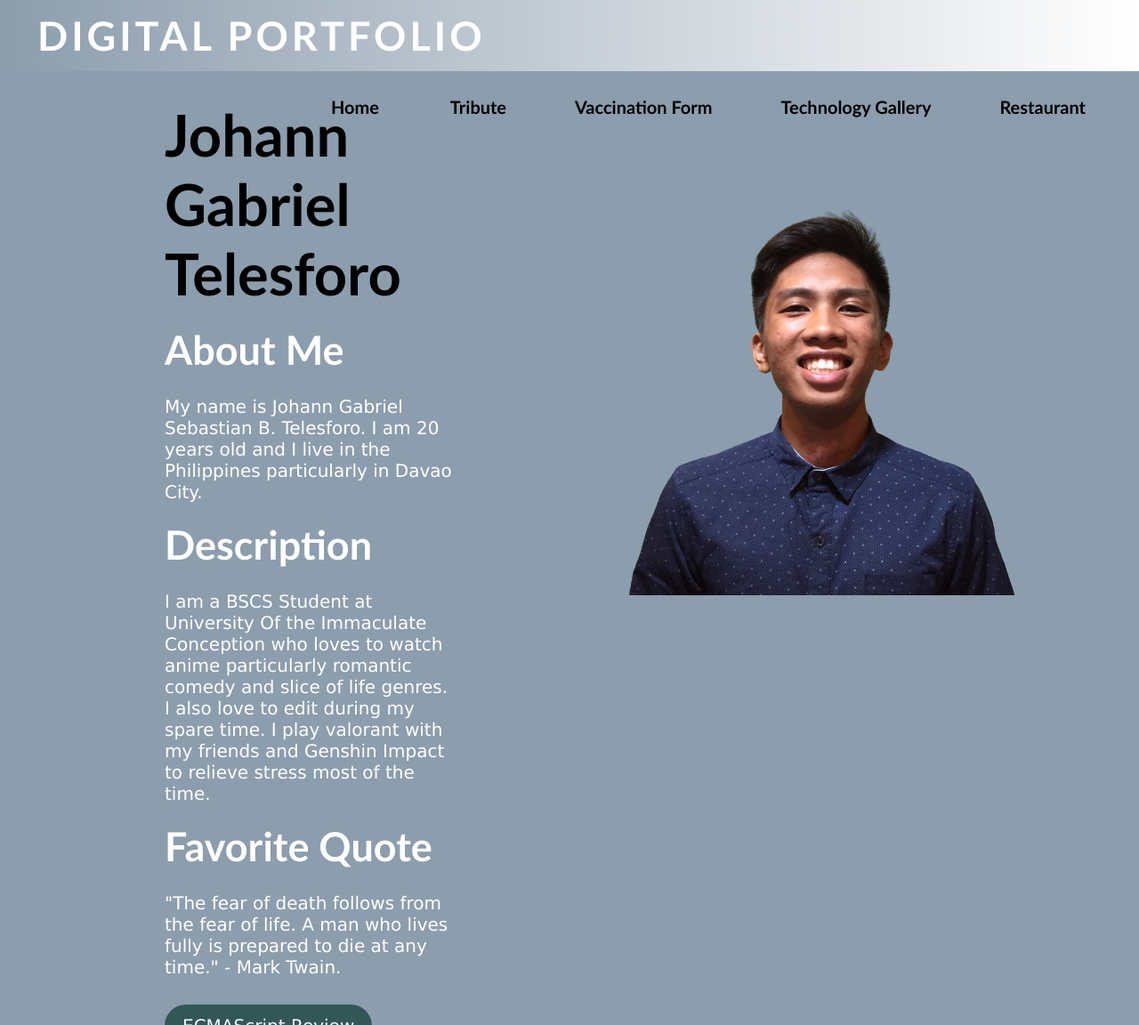
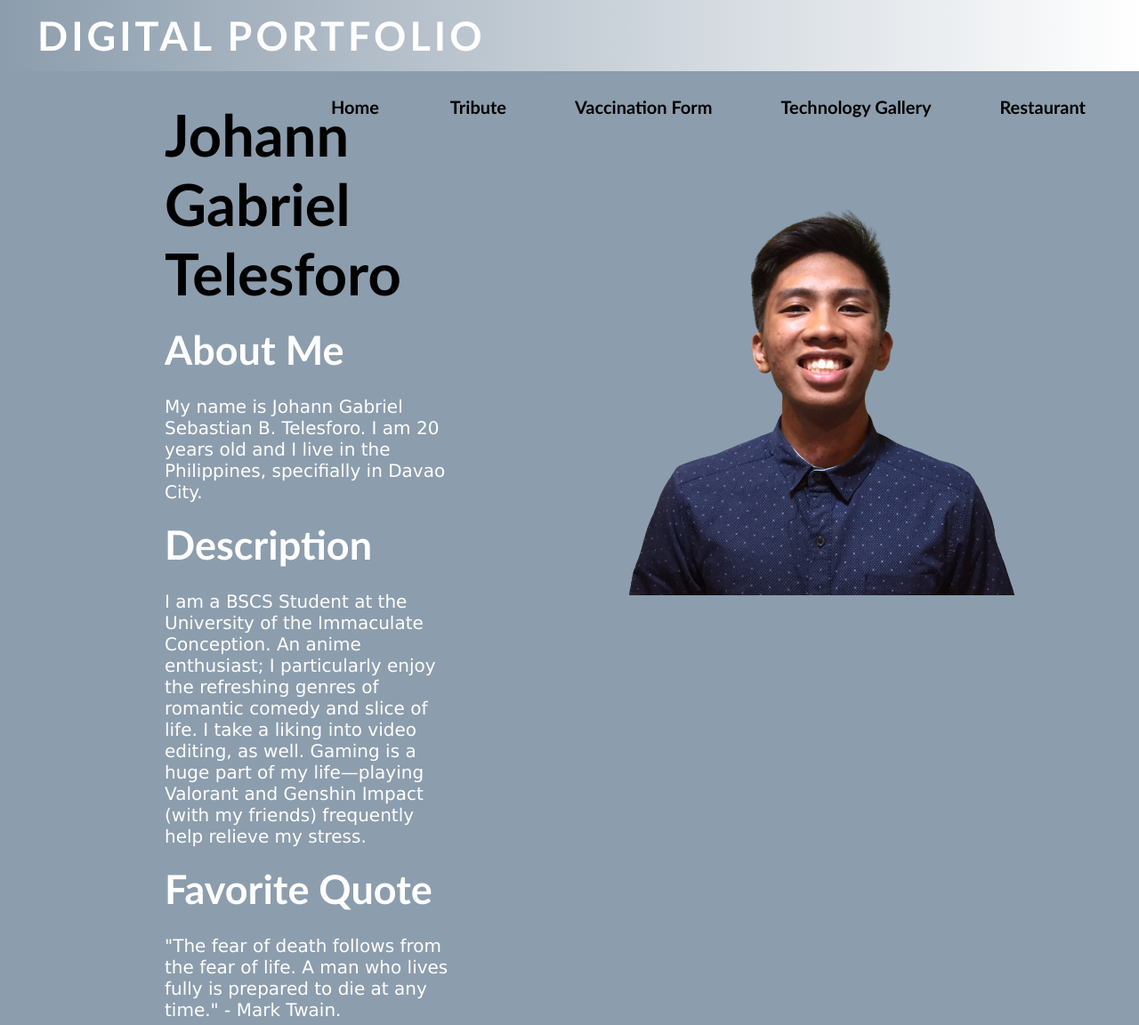
Before and after one commit to johanntelesforo/johanngabrieltelesforo, a plain HTML site: page index.html in a window 1280 px wide. Shown: the top 1152 px of the page at 89% size. Drawn offline with Linux system fonts and the light colour scheme.

Commit message:
changes to sentence structure

```diff
--- a/index.html
+++ b/index.html
@@ -25,12 +25,11 @@
         <div class = "content">
             <h1> Johann Gabriel Telesforo </h1>
             <h3 class = "me"> About Me </h3>
-            <p> My name is Johann Gabriel Sebastian B. Telesforo. I am 20 years old and I live in the Philippines particularly in Davao City. </p>
+            <p> My name is Johann Gabriel Sebastian B. Telesforo. I am 20 years old and I live in the Philippines, specifially in Davao City. </p>
 
 
             <h3 class = "description"> Description </h3>
-            <p> I am a BSCS Student at University Of the Immaculate Conception who loves to watch anime particularly romantic comedy and slice of life genres. I also love to edit during my spare time.
-                I play valorant with my friends and Genshin Impact to relieve stress most of the time.
+            <p> I am a BSCS Student at the University of the Immaculate Conception. An anime enthusiast; I particularly enjoy the refreshing genres of romantic comedy and slice of life. I take a liking into video editing, as well. Gaming is a huge part of my life—playing Valorant and Genshin Impact (with my friends) frequently help relieve my stress.
             </p>
 
 
```
